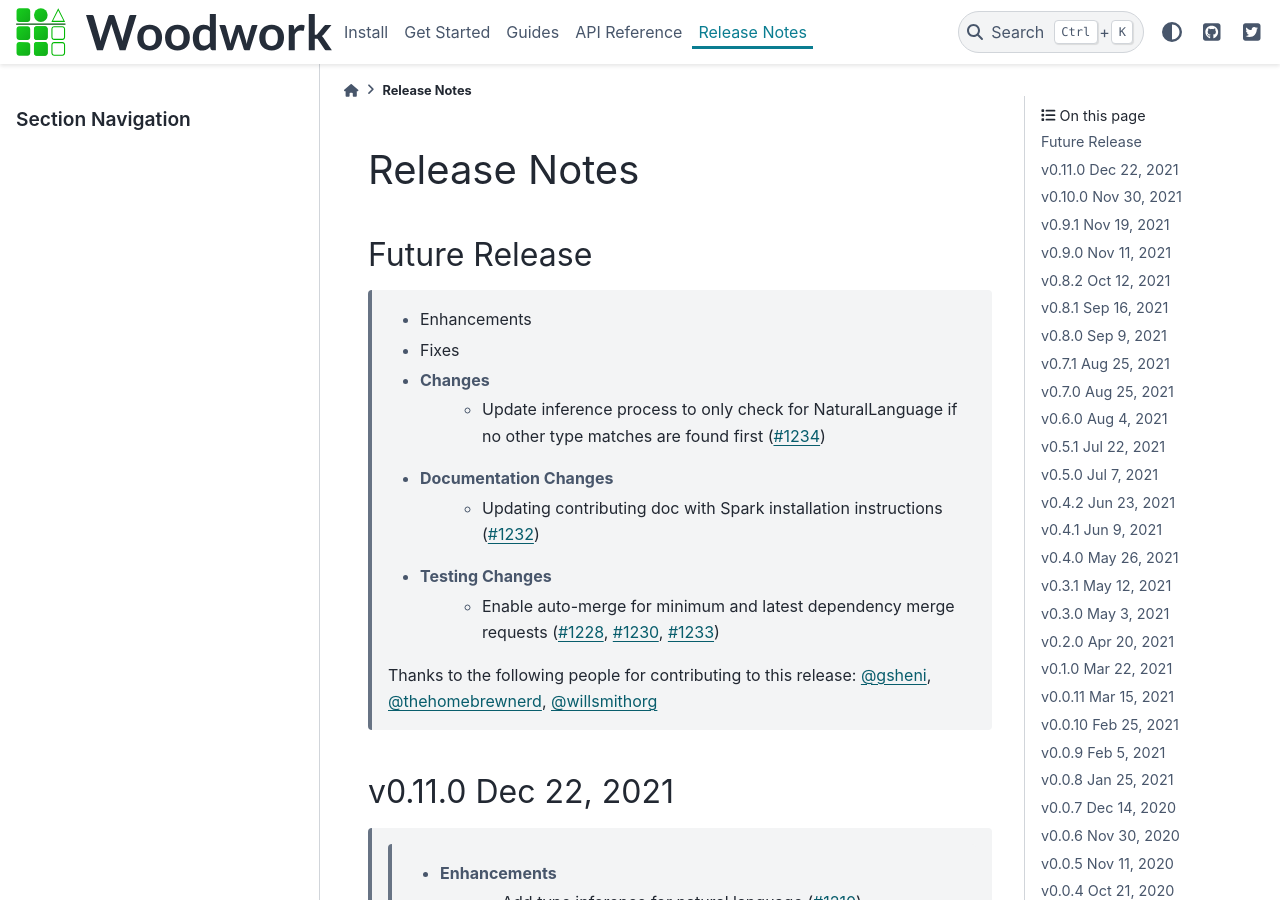
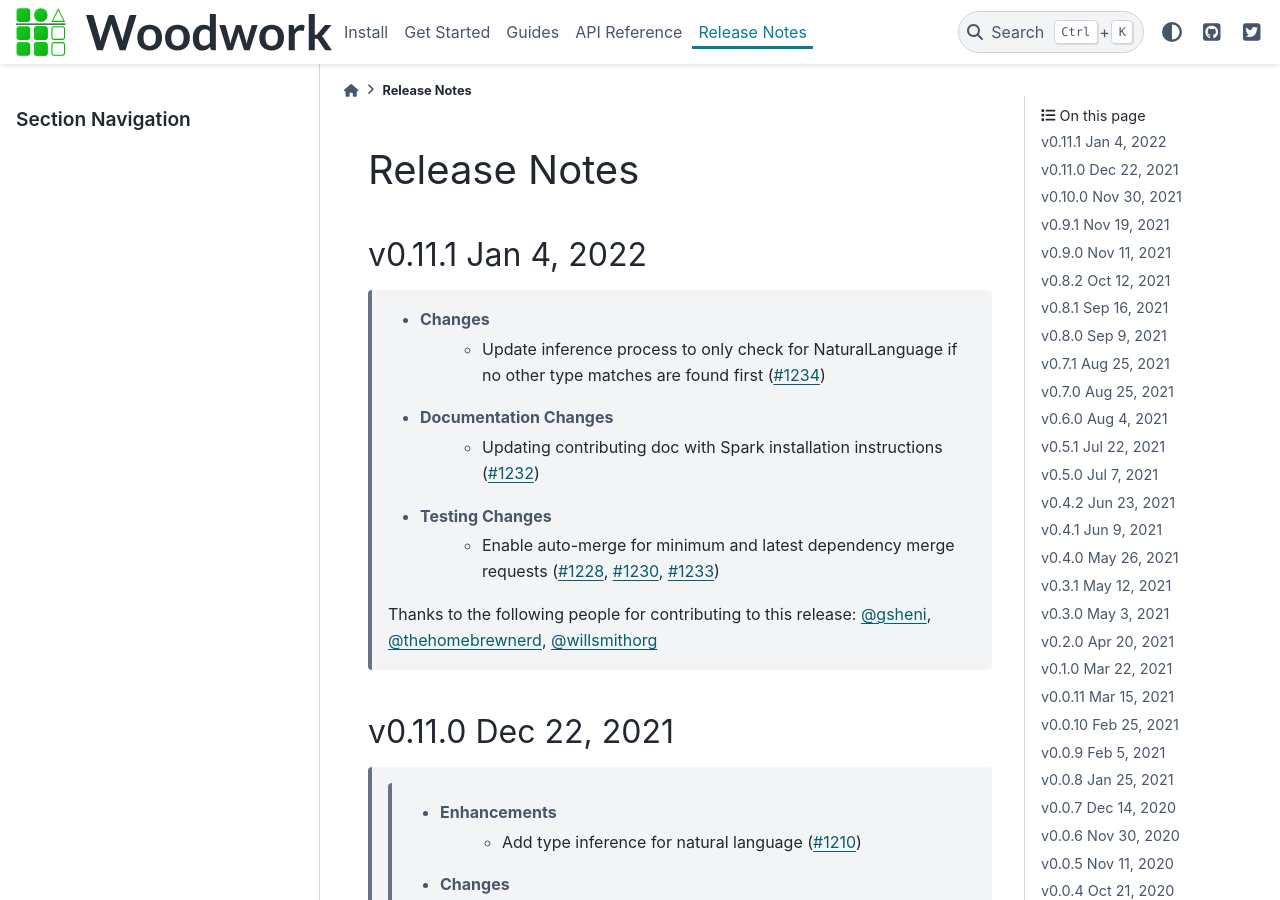
Before and after one commit to alteryx/woodwork, a Sphinx documentation site: the page built from docs/source/release_notes.rst, in a window 1280 px wide and 900 px high. Built offline with Sphinx 7.4.7 and the PyData theme 0.15.4, drawn with Linux system fonts in a browser that asks for light colours; comment, search, counter and statistics services are not loaded.

Commit message:
v0.11.1 (#1237)

```diff
--- a/docs/source/release_notes.rst
+++ b/docs/source/release_notes.rst
@@ -3,10 +3,18 @@
 Release Notes
 -------------
 
-Future Release
-==============
+.. Future Release
+  ==============
     * Enhancements
     * Fixes
+    * Changes
+    * Documentation Changes
+    * Testing Changes
+
+.. Thanks to the following people for contributing to this release:
+
+v0.11.1 Jan 4, 2022
+===================
     * Changes
         * Update inference process to only check for NaturalLanguage if no other type matches are found first (:pr:`1234`)
     * Documentation Changes
--- a/setup.py
+++ b/setup.py
@@ -16,7 +16,7 @@
     author='Alteryx, Inc.',
     author_email='support@featurelabs.com',
     license='BSD 3-clause',
-    version='0.11.0',
+    version='0.11.1',
     description='a two-dimensional data object with labeled axes and typing information',
     url='https://github.com/alteryx/woodwork/',
     classifiers=[
--- a/woodwork/version.py
+++ b/woodwork/version.py
@@ -1 +1 @@
-__version__ = "0.11.0"
+__version__ = "0.11.1"
```
Also changed, not shown: 1 other file.
